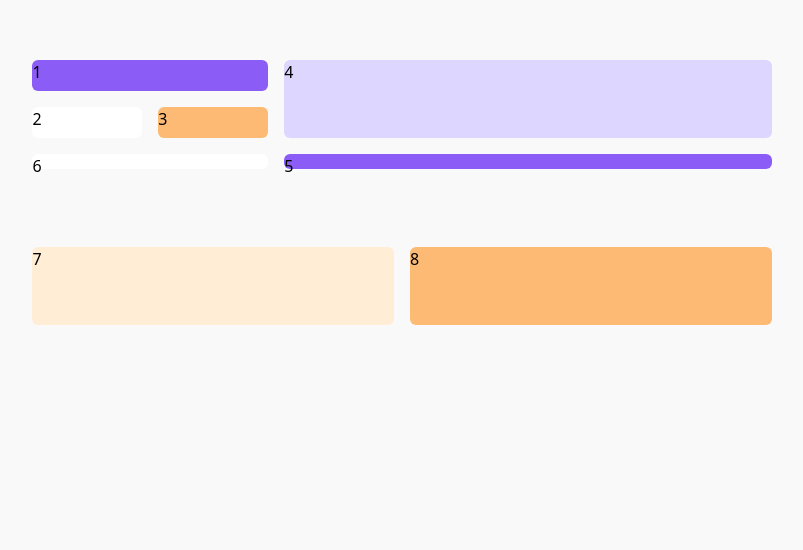
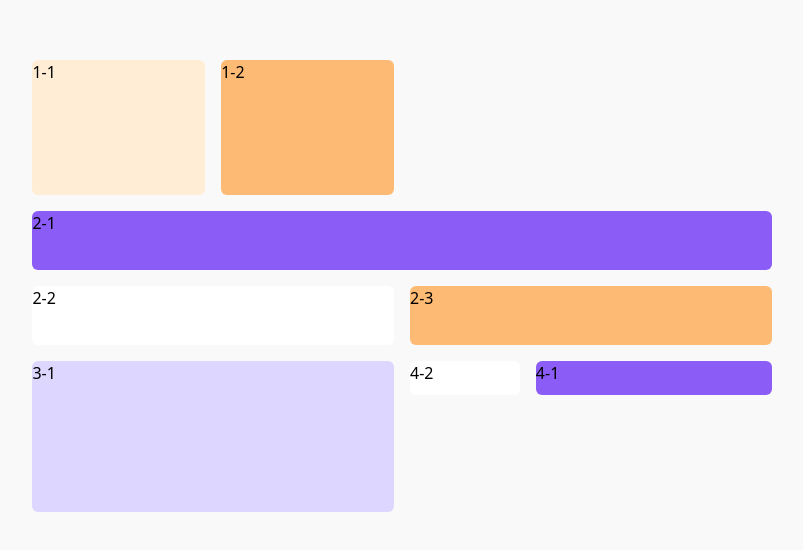
Before and after one commit to 0x7266/tailwind-bento, a Svelte app: page / in a window 1280 px wide. Shown: the part 114-664 px from the top of the page, without its empty margins (238-1041 px from the left). Built offline with nearby package versions, Linux system fonts and the light colour scheme.

Commit message:
refactor

```diff
--- a/src/App.svelte
+++ b/src/App.svelte
@@ -6,35 +6,39 @@
   class="h-dvh bg-[#f9f9f9] w-full p-6 flex flex-col items-center justify-center"
 >
   <div
-    class="w-full h-full flex flex-col md:grid md:grid-cols-4 md:grid-rows-5 lg:grid-cols-4 lg:w-3/5 lg:h-3/5 gap-4"
+    class="w-full h-full grid grid-rows sm:grid-cols-2 sm:grid-rows-5 md:grid-rows-3 md:grid-cols-4 lg:w-3/5 lg:h-3/5 gap-4"
   >
     <div
-      class="w-full h-full flex flex-col md:grid md:grid-rols-2 md:grid-cols-3 md:col-span-4 gap-4"
+      class="sm:col-span-2 order-last md:order-first grid gap-4 sm:grid-cols-2"
     >
-      <div class="h-full bg-violet-500 rounded-md">1</div>
-      <div
-        class="w-full h-full flex flex-col md:order-3 md:grid md:grid-cols-2 gap-4"
-      >
-        <div class="h-full bg-white rounded-md">2</div>
-        <div class="h-full bg-orange-300 rounded-md">3</div>
-      </div>
-      <div class="h-full bg-violet-200 rounded-md md:col-span-2 md:row-span-2">
-        4
+      <div class="bg-orange-100 h-full rounded-md sm:row-span-2">1-1</div>
+      <div class="bg-orange-300 h-full rounded-md sm:row-span-2">1-2</div>
+    </div>
+
+    <div
+      class="w-full h-full grid grid-rows-4 sm:grid-cols-2 sm:grid-rows-2 md:col-span-4 gap-4"
+    >
+      <div class="h-full bg-violet-500 rounded-md sm:col-span-2">2-1</div>
+      <div class="h-full bg-white rounded-md">2-2</div>
+      <div class="h-full bg-orange-300 rounded-md row-span-2 sm:row-span-1">
+        2-3
       </div>
     </div>
 
+    <div class="h-full bg-violet-200 rounded-md md:col-span-2 md:row-span-2">
+      3-1
+    </div>
     <div
-      class="w-full h-full flex flex-col md:col-span-4 md:grid md:grid-cols-3 lg:grid-rows-3 gap-4"
+      class="w-full h-full grid grid-rows-3 sm:grid-cols-3 sm:grid-rows-1 sm:col-span-2 lg:grid-rows-3 gap-4"
     >
-      <div class="h-full md:order-last bg-violet-500 rounded-md md:col-span-2">
-        5
+      <div class="h-full md:order-last bg-violet-500 rounded-md sm:col-span-2">
+        4-1
       </div>
-      <div class="h-full bg-white rounded-md md:col-span-1">6</div>
-    </div>
-
-    <div class="w-full h-full flex flex-col md:flex-row gap-4 md:col-span-4">
-      <div class="bg-orange-100 h-full rounded-md w-full">7</div>
-      <div class="bg-orange-300 h-full rounded-md w-full">8</div>
+      <div
+        class="h-full bg-white rounded-md row-span-2 sm:row-span-1 sm:col-span-1"
+      >
+        4-2
+      </div>
     </div>
   </div>
 </main>
```
